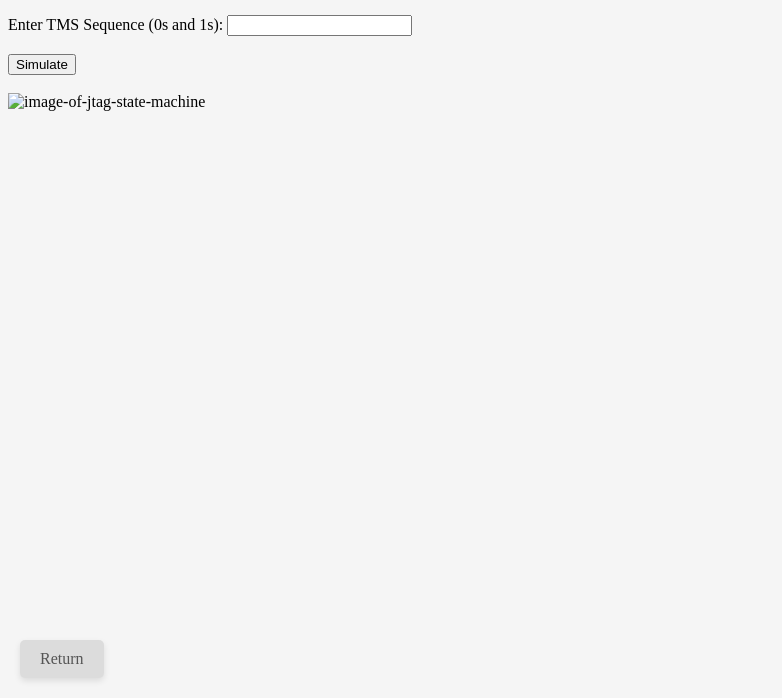
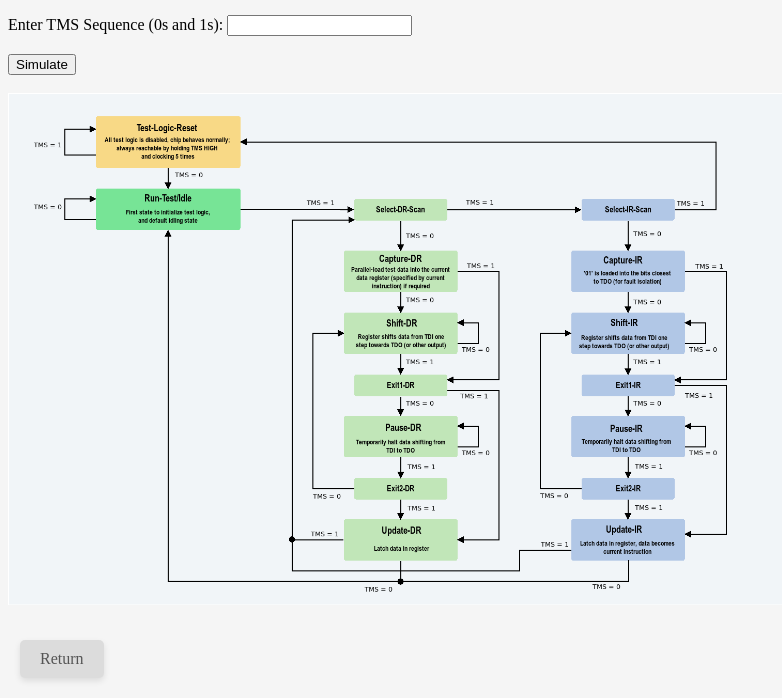
Before and after one commit to linyuxuanlin/ATE-Debug-Tools, a plain HTML site: page jtag-state-machine-simulation/index.html in a window 1280 px wide. Shown: the part 102-800 px from the top of the page, without its empty margins (0-782 px from the left). Drawn offline with Linux system fonts and the light colour scheme.

Commit message:
Update index.html

```diff
--- a/jtag-state-machine-simulation/index.html
+++ b/jtag-state-machine-simulation/index.html
@@ -103,7 +103,7 @@
       }
     </script>
     <img
-      src=".\stag-state.png"
+      src=".\jtag-state.png"
       alt="image-of-jtag-state-machine"
       width="800"
     />
```
